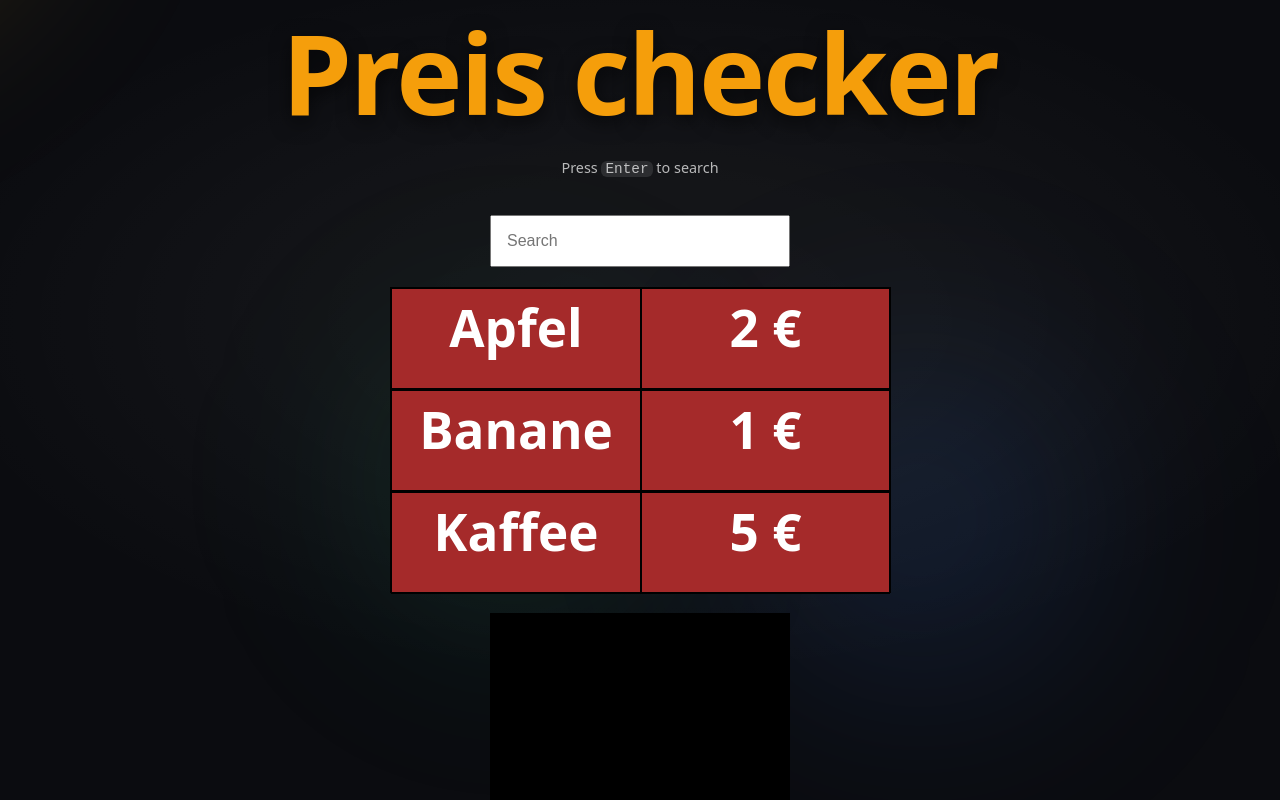
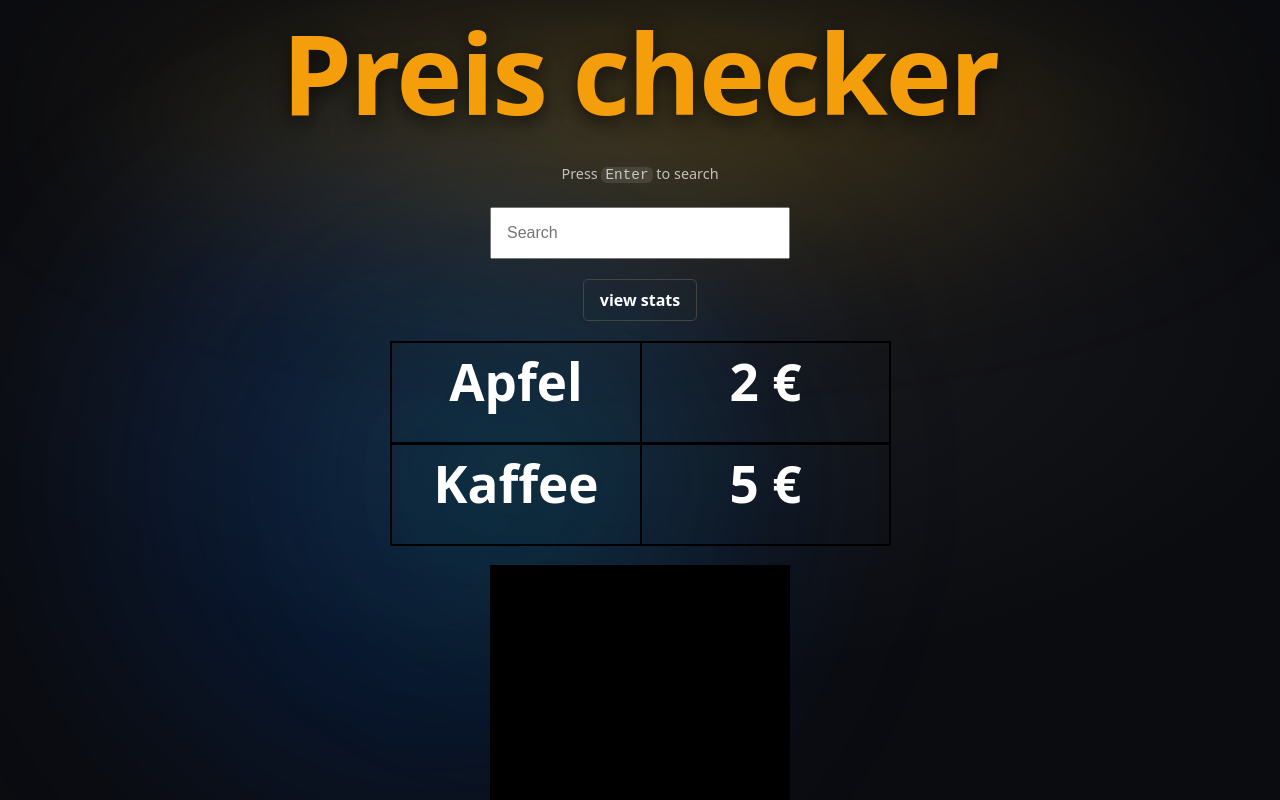
Before and after one commit to Floatghost/Preis_checker, a React (Vite) app: page / in a window 1280 px wide. Shown: the top 800 px of the page. Built offline with nearby package versions, Linux system fonts and the light colour scheme.

Commit message:
fixing overflow on chrome; adding random blobs; improving stats link; moving search hint to home.tsx

```diff
--- a/src/components/background/background.module.css
+++ b/src/components/background/background.module.css
@@ -3,7 +3,7 @@
     /* min-height: 100svh; */
     height: auto;
     width: 100%;
-    overflow-y: scroll;
+    overflow-y: visible;
     overflow-x: auto;
     /* overflow: hidden; */
     background: #0b0c10;
@@ -39,16 +39,25 @@
     pointer-events: none;border-radius: 9999px;
 }
 
-.blob1 {
+/* .blob1 {
     left: -40rem;
     top: -40rem;
     width: 55rem;
     height: 55rem;
+} */
+
+.blob1 {
+    /* left: 50%;
+    top: 20%; */
+    transform: translateX(-50%);
+    width: 80rem;
+    height: 20rem;
+    z-index: 1;
 }
 
 .blob2 {
-    right: 0rem;
-    top: 20%;
+    /* right: 0rem;
+    top: 20%; */
     width: 45rem;
     height: 45rem;
 }
@@ -79,7 +88,7 @@
 }
 
 .hint {
-    margin-top: 1.5rem;
+    /* margin-top: 1.5rem; */
     font-size: 0.9rem;
     color: rgba(255,255,255,.7);
 }
--- a/src/components/background/background.tsx
+++ b/src/components/background/background.tsx
@@ -1,5 +1,5 @@
 import { motion } from "framer-motion";
-import React, { useMemo } from 'react';
+import React, { useMemo, useState, useEffect, useRef } from 'react';
 import styles from "./background.module.css";
 
 type BackgroundProps = {
@@ -16,6 +16,55 @@ export default function Background({
             </div>,
     footer = <p>Test © 2025</p>,
 }: BackgroundProps) {
+
+    const headerRef = useRef<HTMLDivElement | null>(null);
+    const [blob1Position, setBlob1Position] = useState({ top: '0px', left: '0px' });
+    const [pageHeight, setPageHeight] = useState(0);
+    const [pageWidth, setPageWidth] = useState(0);
+    const [blob2Positions, setBlob2Positions] = useState<{ top: string; left: string }[]>([]);
+
+    useEffect(() => {
+    if (headerRef.current) {
+        const rect = headerRef.current.getBoundingClientRect();
+        setBlob1Position({
+        top: `${rect.top + window.scrollY - rect.height + 100}px`,
+        left: `${rect.left + window.scrollX + rect.width / 2}px`,
+        });
+    }
+    }, []);
+
+    useEffect(() => {
+        //TODO add protection for when blob is to large
+        //TODO make more advanced numBlobs
+        const numBlobs = Math.floor(pageHeight / 800);
+        const blobWidth = 720;
+        const maxLeft = Math.max(0, pageWidth - blobWidth);
+
+        const positions = Array.from({ length: numBlobs }).map((_, i) => ({
+            top: `${Math.min(i * 800 + 400, pageHeight - 800)}px`,
+            left: `${Math.random() * maxLeft}px`,
+        }));
+
+        console.log(positions);
+
+        setBlob2Positions(positions);
+    }, [pageHeight, pageWidth]);
+
+    useEffect(() => {
+        const updateHeight = () => {
+            setPageHeight(document.documentElement.scrollHeight);
+            setPageWidth(document.documentElement.scrollWidth);
+        };
+
+        updateHeight(); // initial load
+        window.addEventListener('resize', updateHeight);
+        window.addEventListener('scroll', updateHeight);
+
+        return () => {
+            window.removeEventListener('resize', updateHeight);
+            window.removeEventListener('scroll', updateHeight);
+        };
+    }, []);
 
     const noise = useMemo(
         () =>
@@ -39,14 +88,16 @@ export default function Background({
                 aria-hidden
                 className={[styles.blob, styles.blob1].join(" ")}
                 style={{
+                    top: blob1Position.top,
+                    left: blob1Position.left,
                 background:
-                    "radial-gradient(closest-side, rgba(251,191,36,0.28), rgba(251,191,36,0) 75%)",
+                    "radial-gradient(closest-side, rgba(251,191,36,0.28), rgba(251,191,36,0) 100%)",
                 filter: "blur(80px)",
                 }}
                 // animate={{ rotate: 360 }}
                 // transition={{ duration: 80, repeat: Infinity, ease: "linear" }}
             />
-            <motion.div
+            {/* <motion.div
                 aria-hidden
                 className={[styles.blob, styles.blob2].join(" ")}
                 style={{
@@ -56,7 +107,22 @@ export default function Background({
                 }}
                 // animate={{ rotate: -360 }}
                 // transition={{ duration: 110, repeat: Infinity, ease: "linear" }}
-            />
+            /> */}
+            {blob2Positions.map((pos, i) => (
+                <motion.div
+                    key={`blob2-${i}`}
+                    aria-hidden
+                    className={[styles.blob, styles.blob2].join(" ")}
+                    style={{
+                        top: pos.top,
+                        left: pos.left,
+                        background:
+                            "radial-gradient(closest-side, rgba(0, 98, 255, 0.18), rgba(59,130,246,0) 200%)",
+                        filter: "blur(90px)",
+                        position: "absolute",
+                    }}
+                />
+            ))}
             <motion.div
                 aria-hidden
                 className={[styles.blob, styles.blob3].join(" ")}
@@ -76,7 +142,7 @@ export default function Background({
             />
 
             <main className={styles.content}>
-                {header && <div className={styles.header}>{header}</div>}
+                {header && <div className={styles.header} ref={headerRef}>{header}</div>}
                 {center && <div className={styles.center}>{center}</div>}
                 {footer && <div className={styles.footer}>{footer}</div>}
             </main>
@@ -91,9 +157,6 @@ function Title() {
     return (
         <div>
             <h1 className={styles.title}>Preis checker</h1>
-            <p className={styles.hint}>
-            Press <kbd className={styles.kbd}>Enter</kbd> to search
-            </p>
         </div>
     );
 };
@@ -101,6 +164,9 @@ function Title() {
 function Search() {
     return (
         <div className={styles.search}>
+            <p className={styles.hint}>
+            Press <kbd className={styles.kbd}>Enter</kbd> to search
+            </p>
             <div className={styles.inputWrap}>
                 <input
                 placeholder="Search…"
--- a/src/components/navbar/navbar.module.css
+++ b/src/components/navbar/navbar.module.css
@@ -31,7 +31,7 @@
 }
 
 .hint {
-    margin-top: 1.5rem;
+    /* margin-top: 1.5rem; */
     font-size: 0.9rem;
     color: rgba(255,255,255,.7);
 }
--- a/src/components/navbar/navbar.tsx
+++ b/src/components/navbar/navbar.tsx
@@ -4,20 +4,13 @@ import styles from "./navbar.module.css";
 export default function Navbar() {
     return (
         <div className={styles.wrapper}>
-            {/* <nav className={styles.navbar}>
-                <Link to='/'>
-                    <h1 className={styles.title} >Preis Checker</h1>
+            <div>
+                <Link to="/">
+                    <h1 className={styles.title}>Preis checker</h1>
                 </Link>
-                <div className={styles.link_wrapper}>
-                    <Link to="/" className={styles.linkhome}>Home</Link>
-                    <Link to="/stats" className={styles.linkstats}>Stats</Link>
-                </div>
-            </nav> */}
-            <div>
-                <h1 className={styles.title}>Preis checker</h1>
-                <p className={styles.hint}>
+                {/* <p className={styles.hint}>
                 Press <kbd className={styles.kbd}>Enter</kbd> to search
-                </p>
+                </p> */}
             </div>
         </div>
     );
--- a/src/components/tableElem/tableElem.tsx
+++ b/src/components/tableElem/tableElem.tsx
@@ -4,7 +4,6 @@ import styles from "./tableElem.module.css";
 export default function TableElem() {
     const [produkte, setProdukte] = useState([
         { name: "Apfel", preis: 2 },
-    { name: "Banane", preis: 1 },
         { name: "Kaffee", preis: 5 }
     ]);
 
--- a/src/index.css
+++ b/src/index.css
@@ -1,6 +1,11 @@
 html {
     /* height: 100%; */
     width: 100%;
+    overflow-x: hidden;
+}
+
+html, body {
+    overscroll-behavior: none;
 }
 
 :root {
--- a/src/pages/Home/Home.tsx
+++ b/src/pages/Home/Home.tsx
@@ -1,6 +1,7 @@
 import React, { useEffect, useState } from 'react';
 import styles from "./home.module.css";
 import TableElem from '../../components/tableElem';
+import { Link } from 'react-router-dom';
 
 type Product = {
     id: number;
@@ -62,7 +63,15 @@ export default function SearchInput() {
 
     return (
         <div className={styles.wrapper}>
+
+            <p className={styles.hint}>
+                Press <kbd className={styles.kbd}>Enter</kbd> to search
+            </p>
+
+
             <input
+                id="search"
+                name="search"
                 className={styles.input_field}
                 type="text"
                 value={query}
@@ -70,6 +79,11 @@ export default function SearchInput() {
                 onKeyDown={handleKeyDown}
                 placeholder="Search"
             />
+
+            <Link to="/stats">
+                <div className={styles.statsbutton}>view stats</div>
+            </Link>
+
             <div className={styles.Tabelle}>
                 <TableElem
                 />
--- a/src/pages/Home/home.module.css
+++ b/src/pages/Home/home.module.css
@@ -1,8 +1,25 @@
 .Tabelle {
     Width: 500px;
     height: 100%;
-    background-color: brown;
+    /* background-color: brown; */
+    background-color: transparent;
 
+}
+
+.statsbutton {
+    display: inline-block;
+    padding: 0.5rem 1rem;
+    /* background-color: #444; */
+    border: 1px solid #444;
+    color: #fff;
+    border-radius: 5px;
+    text-decoration: none;
+    font-weight: bold;
+    transition: background 0.3s;
+}
+
+.statsbutton:hover {
+    background-color: #444;
 }
 
 .input_field {
@@ -29,3 +46,16 @@
     display: flex;
     flex-direction: column;
 }
+
+.hint {
+    /* margin-top: 1.5rem; */
+    margin: 0;
+    font-size: 0.9rem;
+    color: rgba(255,255,255,.7);
+}
+
+.kbd {
+    border-radius: 6px;
+    background: rgba(255,255,255,.1);
+    padding: 0 4px;
+}
```
Lines whose indentation alone changed are shown as unchanged.
